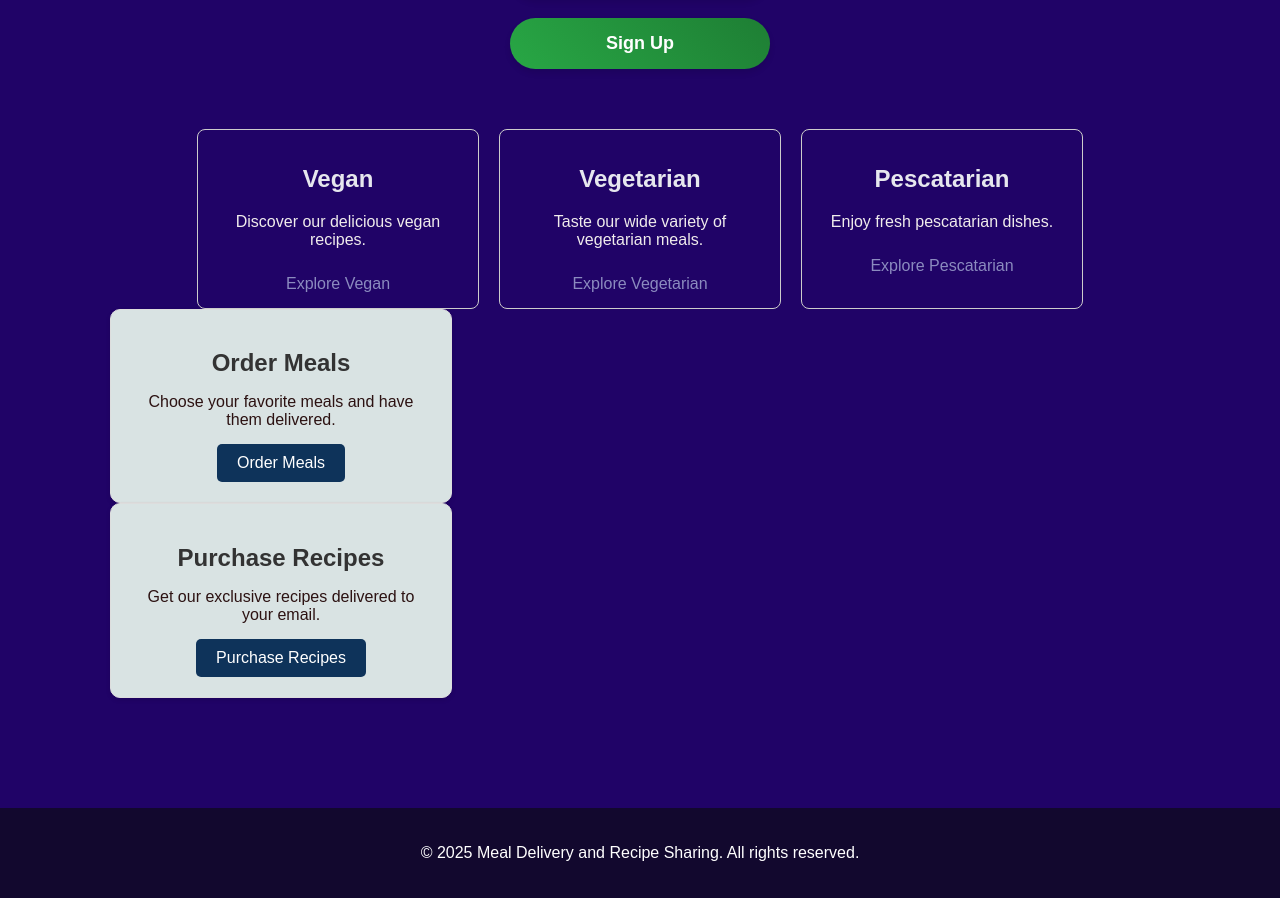
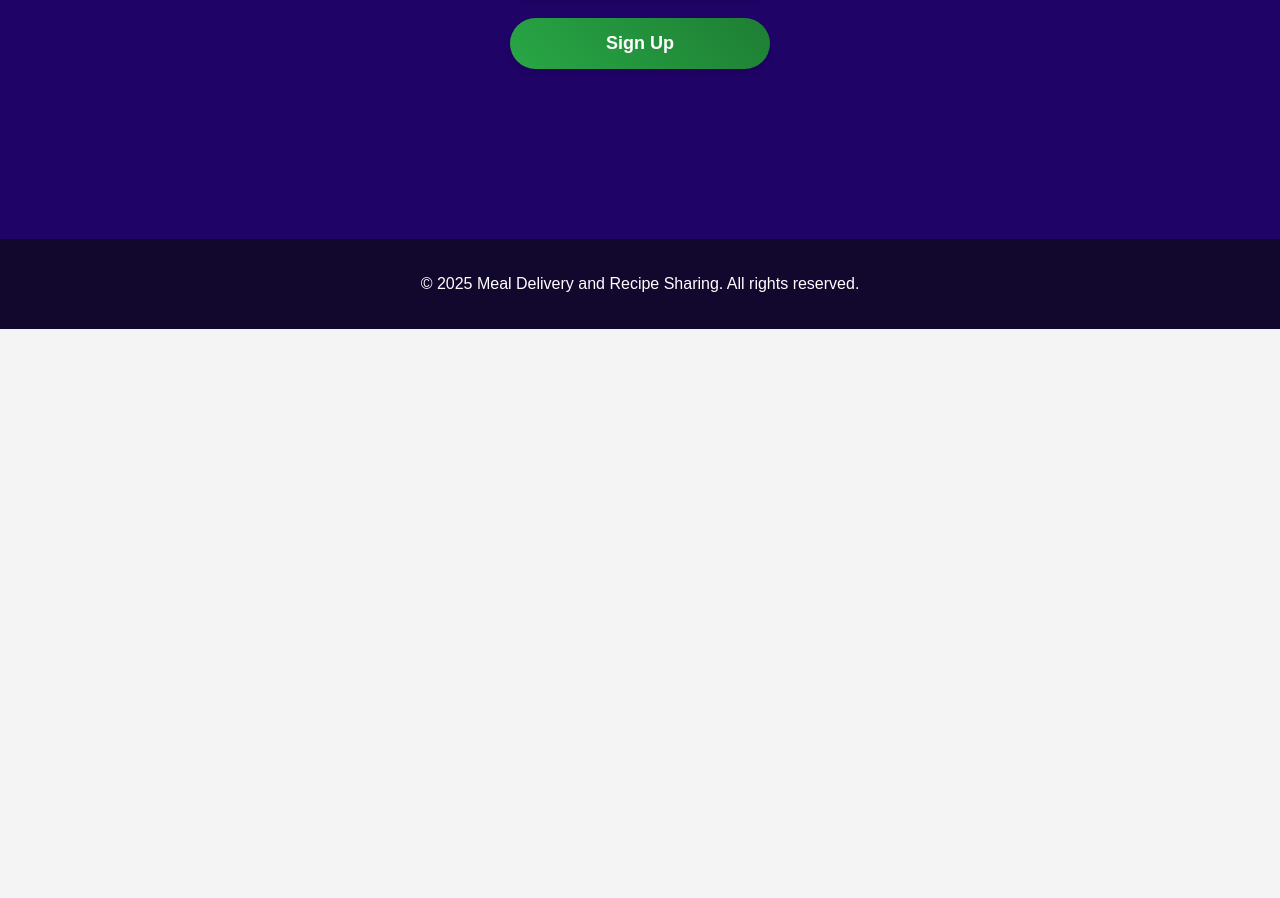
Before and after one commit to sandu456/mealdelivery-Frontend, a React (Vite) app: page / in a window 1280 px wide. Shown: the part 421-1319 px from the top of the page. After the commit the page ends 800 px from the top, so only its background shows below. Built offline with nearby package versions, Linux system fonts and the light colour scheme.

Commit message:
aaaaaaaaaa

```diff
--- a/src/App.tsx
+++ b/src/App.tsx
@@ -44,7 +44,7 @@ const App: React.FC = () => {
                     Sign Up
                   </Link>
                 </div>
-                <div className="meal-categories">
+                {/* <div className="meal-categories">
                   <div className="category">
                     <h2>Vegan</h2>
                     <p>Discover our delicious vegan recipes.</p>
@@ -66,23 +66,7 @@ const App: React.FC = () => {
                       Explore Pescatarian
                     </Link>
                   </div>
-                </div>
-                <div className="order-options">
-                  <div className="option">
-                    <h2>Order Meals</h2>
-                    <p>Choose your favorite meals and have them delivered.</p>
-                    <Link to="/order-meal" className="option-link">
-                      Order Meals
-                    </Link>
-                  </div>
-                  <div className="option">
-                    <h2>Purchase Recipes</h2>
-                    <p>Get our exclusive recipes delivered to your email.</p>
-                    <Link to="/purchase-recipe" className="option-link">
-                      Purchase Recipes
-                    </Link>
-                  </div>
-                </div>
+                </div> */}
               </div>
             }
           />
--- a/src/Pages/admin.css
+++ b/src/Pages/admin.css
@@ -2,7 +2,7 @@
 .admin-page {
   font-family: Arial, sans-serif;
   text-align: center;
-  padding: 80px;
+  padding: 10px;
   background-color: #0e335a;
 }
 
--- a/src/Pages/customer.css
+++ b/src/Pages/customer.css
@@ -2,7 +2,7 @@
 .customer-page {
   font-family: Arial, sans-serif;
   text-align: center;
-  padding: 80px;
+  padding: 10px;
   background-color: #2d0478;
 }
 
```
